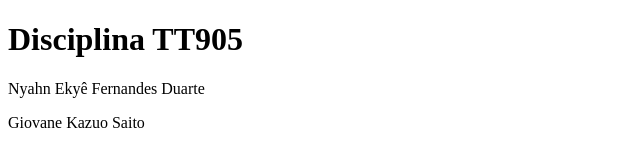
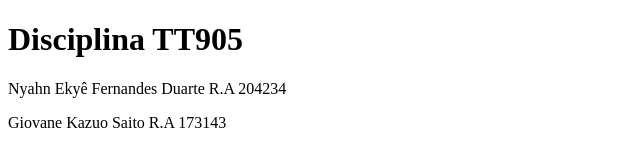
Before and after one commit to nyahnduarte/TT905A, a plain HTML site: page intro.html in a window 1280 px wide. Shown: the whole page, without its empty margins (0-640 px from the left). Drawn offline with Linux system fonts and the light colour scheme.

Commit message:
Update intro.html

```diff
--- a/intro.html
+++ b/intro.html
@@ -5,7 +5,7 @@
 </head>
 <body>
 <h1> Disciplina TT905</h1>
-<p>Nyahn Ekyê Fernandes Duarte </p>
-<p>Giovane Kazuo Saito </p>
+<p>Nyahn Ekyê Fernandes Duarte R.A 204234 </p>
+<p>Giovane Kazuo Saito         R.A 173143</p>
 </body>
 </html>
```
